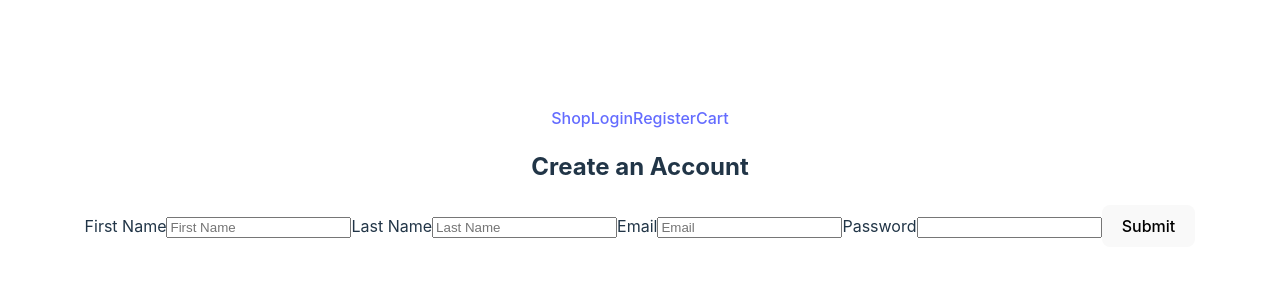
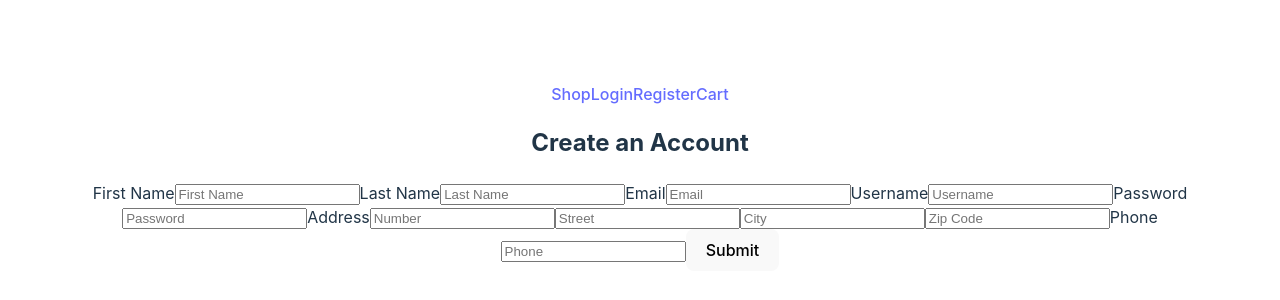
Before and after one commit to mercedechen/capstone, a React (Vite) app: page /register in a window 1280 px wide. Shown: the part 224-524 px from the top of the page. Built offline with nearby package versions, Linux system fonts and the light colour scheme.

Commit message:
Add inputs and state for registration form

```diff
--- a/src/App.jsx
+++ b/src/App.jsx
@@ -1,8 +1,8 @@
-import './App.css'
-import { BrowserRouter, Routes, Route } from 'react-router-dom'
-import Navigation from './components/Navigation.jsx'
-import Products from './components/Products.jsx'
-import Register from './components/Register.jsx'
+import './App.css';
+import { BrowserRouter, Routes, Route } from 'react-router-dom';
+import Navigation from './components/Navigation.jsx';
+import Products from './components/Products.jsx';
+import Register from './components/Register.jsx';
 
 function App() {
 
@@ -14,6 +14,7 @@ function App() {
         </header>
         <Routes>
           <Route path="/" element={<Products />} />
+          <Route path="/login">Login</Route>
           <Route path="/register" element={<Register/>} />
         </Routes>
       </BrowserRouter>
@@ -21,4 +22,4 @@ function App() {
   )
 }
 
-export default App
+export default App;
--- a/src/components/Account.jsx
+++ b/src/components/Account.jsx
@@ -6,4 +6,4 @@ function Account() {
   )
 }
 
-export default Account
+export default Account;
--- a/src/components/Login.jsx
+++ b/src/components/Login.jsx
@@ -6,4 +6,4 @@ function Login() {
   )
 }
 
-export default Login
+export default Login;
--- a/src/components/Navigation.jsx
+++ b/src/components/Navigation.jsx
@@ -1,4 +1,4 @@
-import { NavLink } from "react-router-dom"
+import { NavLink } from "react-router-dom";
 
 function Navigation(){
   return (
@@ -11,4 +11,4 @@ function Navigation(){
   )
 }
 
-export default Navigation
+export default Navigation;
--- a/src/components/Products.jsx
+++ b/src/components/Products.jsx
@@ -6,4 +6,4 @@ function Products() {
   )
 }
 
-export default Products
+export default Products;
--- a/src/components/Register.jsx
+++ b/src/components/Register.jsx
@@ -1,29 +1,192 @@
+import { useState } from 'react';
+
 function Register() {
 
-  function eventHandler(event) {
+  const [userInfo, setUserInfo] = useState({
+    name: {
+      firstname: "",
+      lastname: ""
+    },
+    email: "",
+    username: "",
+    password: "",
+    address: {
+      city: "",
+      street: "",
+      number: "",
+      zipcode: "",
+    },
+    phone: "",
+  });
+  console.log("userinfo", userInfo)
+
+  function handleSubmit(event){
     event.preventDefault();
+  };
+
+  function onUserInput(e){
+    if (e.target.name === "firstname"){
+      setUserInfo({
+        ...userInfo,
+        name: {
+          ...userInfo.name,
+          firstname: e.target.value
+        }
+      });
+
+    } else if (e.target.name === "lastname"){
+      setUserInfo({
+        ...userInfo,
+        name: {
+          ...userInfo.name,
+          lastname: e.target.value
+        }
+      })
+
+    } else if (e.target.name === "number") {
+      setUserInfo({
+        ...userInfo,
+        address: {
+          ...userInfo.address,
+          number: e.target.value
+        }
+      })
+
+    } else if (e.target.name === "street") {
+      setUserInfo({
+        ...userInfo,
+        address: {
+          ...userInfo.address,
+          street: e.target.value
+        }
+      })
+
+    } else if (e.target.name === "city") {
+      setUserInfo({
+        ...userInfo,
+        address: {
+          ...userInfo.address,
+          city: e.target.value
+        }
+      })
+
+    } else if (e.target.name == "zipcode") {
+      setUserInfo({
+        ...userInfo,
+        address: {
+          ...userInfo.address,
+          zipcode: e.target.value
+        }
+      })
+
+    } else {
+      setUserInfo({
+        ...userInfo,
+        [e.target.name]: e.target.value,
+      });
+    }
   }
 
   return (
     <>
       <h2>Create an Account</h2>
-      <form onSubmit={eventHandler}>
+
+      <form onSubmit={handleSubmit}>
         <label>First Name
-          <input type="text" placeholder="First Name"></input>
+          <input
+            type="text"
+            name="firstname"
+            placeholder="First Name"
+            value={userInfo.name.firstname}
+            onChange={onUserInput}
+          />
         </label>
+
         <label>Last Name
-          <input type="text" placeholder="Last Name"></input>
+          <input
+            type="text"
+            name="lastname"
+            placeholder="Last Name"
+            value={userInfo.name.lastname}
+            onChange={onUserInput}
+          />
         </label>
+
         <label>Email
-          <input type="text" placeholder="Email"></input>
+          <input
+            type="text"
+            name="email"
+            placeholder="Email"
+            value={userInfo.email}
+            onChange={onUserInput}
+          />
         </label>
+
+        <label>Username
+          <input
+            type="text"
+            name="username"
+            placeholder="Username"
+            value={userInfo.username}
+            onChange={onUserInput}
+          />
+        </label>
+
         <label>Password
-          <input type="password"></input>
+          <input
+            type="password"
+            name="password"
+            placeholder="Password"
+            value={userInfo.password}
+            onChange={onUserInput}
+          />
         </label>
+
+        <label>Address
+          <input
+            type="number"
+            name="number"
+            placeholder="Number"
+            value={userInfo.address.number}
+            onChange={onUserInput}
+          />
+          <input
+            type="text"
+            name="street"
+            placeholder="Street"
+            value={userInfo.address.street}
+            onChange={onUserInput}
+          />
+          <input
+            type="text"
+            name="city"
+            placeholder="City"
+            value={userInfo.address.city}
+            onChange={onUserInput}
+          />
+          <input
+            type="number"
+            name="zipcode"
+            placeholder="Zip Code"
+            value={userInfo.address.zipcode}
+            onChange={onUserInput}
+          />
+        </label>
+
+        <label>Phone
+          <input
+            type="tel"
+            name="phone"
+            placeholder="Phone"
+            value={userInfo.phone}
+            onChange={onUserInput}
+          />
+        </label>
+
         <button>Submit</button>
       </form>
     </>
   )
 }
 
-export default Register
+export default Register;
--- a/src/components/Search.jsx
+++ b/src/components/Search.jsx
@@ -6,4 +6,4 @@ function Search() {
   )
 }
 
-export default Search
+export default Search;
```
Also changed, not shown: src/components/Home.jsx (deleted, +0 -9 lines), 1 other file (tests, documents, lock files or other folders).
